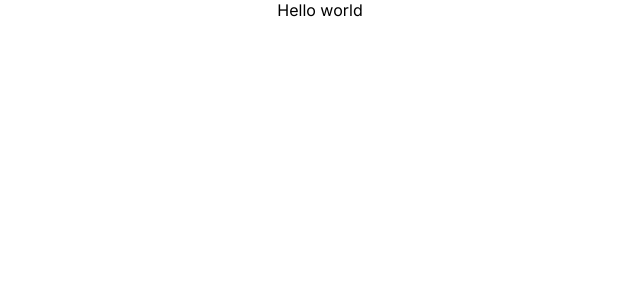
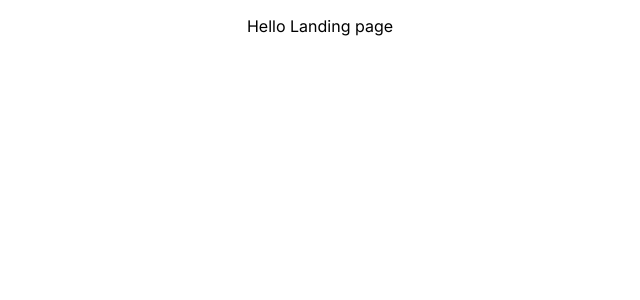
Before and after one commit to Sifon98/AgilLeverans, a React (Vite) app in the folder client/: page /landing in a window 1280 px wide. Shown: the top 300 px of the page, without its empty margins (320-960 px from the left). Built offline with nearby package versions, Linux system fonts and the light colour scheme.

Commit message:
Created skeleton

```diff
--- a/client/src/Pages/Landing.jsx
+++ b/client/src/Pages/Landing.jsx
@@ -3,7 +3,7 @@ import React from 'react'
 function Landing() {
   return (
     <div>
-        Hello world
+      <p>Hello Landing page</p>
     </div>
   )
 }
```
